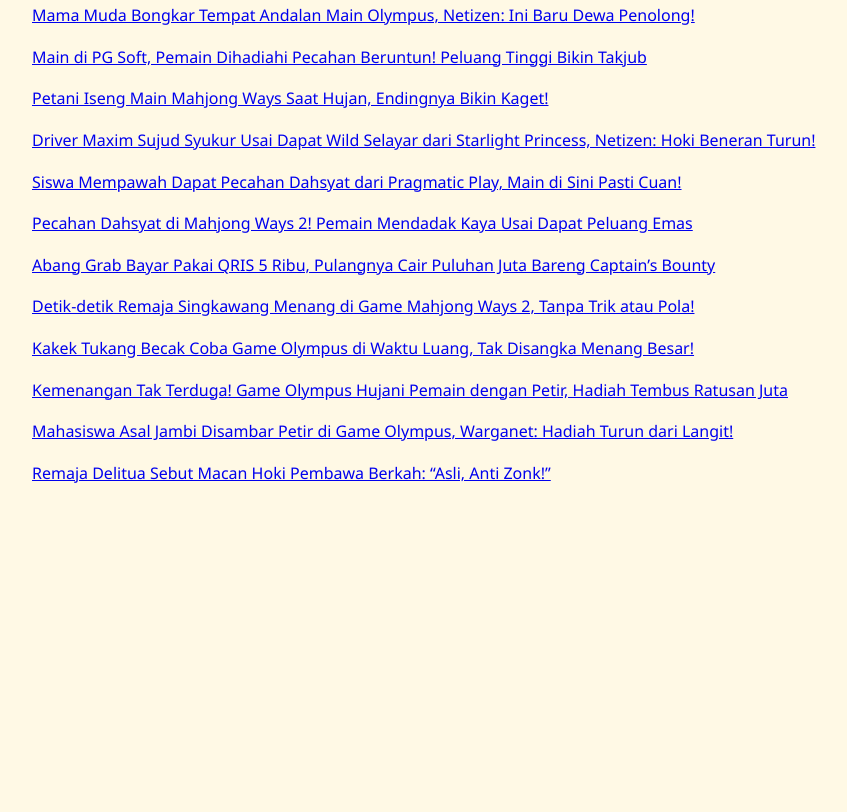
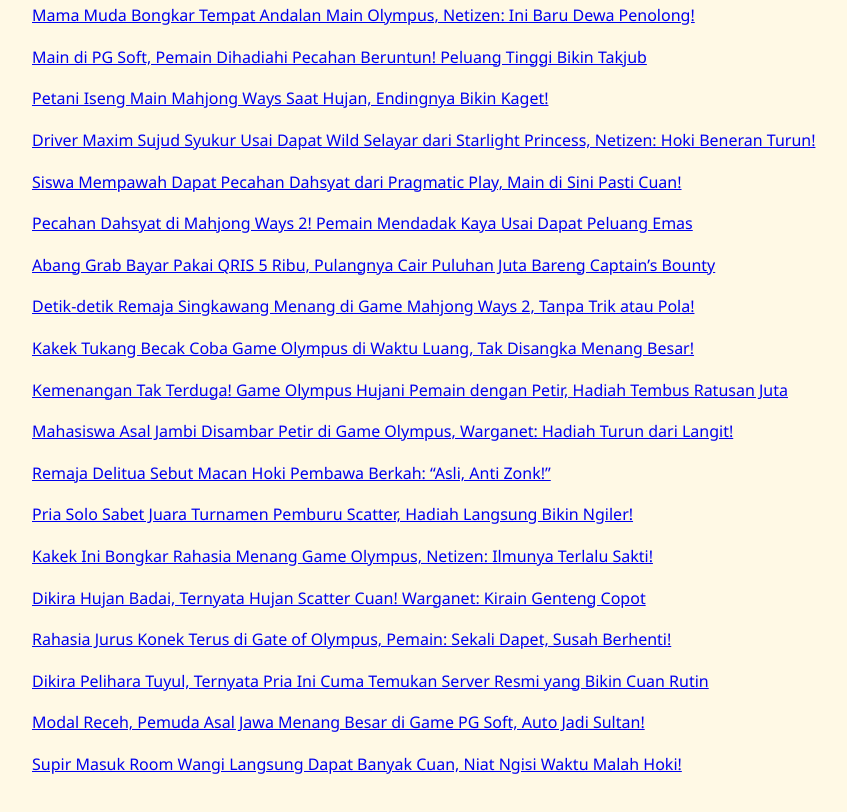
Before and after one commit to terbarunews/berita, a plain HTML site: page index.htm in a window 1280 px wide. Shown: the part 3400-4212 px from the top of the page, without its empty margins (158-1005 px from the left). Before the commit the page ends 3934 px from the top, so only its background shows below. Drawn offline with Linux system fonts and the light colour scheme.

Commit message:
Update index.htm

```diff
--- a/index.htm
+++ b/index.htm
@@ -255,5 +255,12 @@ height="0" width="0" style="display:none;visibility:hidden"></iframe></noscript>
 <p><a href="https://terbarunews.github.io/berita/kemenangan-tak-terduga-game-olympus-hujani-pemain-dengan-petir-hadiah-tembus-ratusan-juta.html" rel="dofollow">Kemenangan Tak Terduga! Game Olympus Hujani Pemain dengan Petir, Hadiah Tembus Ratusan Juta</a></p>
 <p><a href="https://terbarunews.github.io/berita/mahasiswa-asal-jambi-disambar-petir-di-game-olympus-warganet-hadiah-turun-dari-langit.html" rel="dofollow">Mahasiswa Asal Jambi Disambar Petir di Game Olympus, Warganet: Hadiah Turun dari Langit!</a></p>
 <p><a href="https://terbarunews.github.io/berita/remaja-delitua-sebut-macan-pembawa-berkah.html" rel="dofollow">Remaja Delitua Sebut Macan Hoki Pembawa Berkah: “Asli, Anti Zonk!”</a></p>
+  <p><a href="https://terbarunews.github.io/berita/pria-solo-sabet-juara-turnamen-pemburu-scatter.html" rel="dofollow">Pria Solo Sabet Juara Turnamen Pemburu Scatter, Hadiah Langsung Bikin Ngiler!</a></p>
+<p><a href="https://terbarunews.github.io/berita/kakek-ini-bongkar-rahasia-menang-game-olympus.html" rel="dofollow">Kakek Ini Bongkar Rahasia Menang Game Olympus, Netizen: Ilmunya Terlalu Sakti!</a></p>
+<p><a href="https://terbarunews.github.io/berita/hujan-scatter-bikin-cuan.html" rel="dofollow">Dikira Hujan Badai, Ternyata Hujan Scatter Cuan! Warganet: Kirain Genteng Copot</a></p>
+<p><a href="https://terbarunews.github.io/berita/rahasia-jurus-konek-terus-di-gate-of-olympus.html" rel="dofollow">Rahasia Jurus Konek Terus di Gate of Olympus, Pemain: Sekali Dapet, Susah Berhenti!</a></p>
+<p><a href="https://terbarunews.github.io/berita/dikira-pelihara-tuyul-ternyata-temukan-server-resmi.html" rel="dofollow">Dikira Pelihara Tuyul, Ternyata Pria Ini Cuma Temukan Server Resmi yang Bikin Cuan Rutin</a></p>
+<p><a href="https://terbarunews.github.io/berita/modal-receh-pemuda-asal-jawa-menang-besar-di-gmae-pg-soft-auto-jadi-sultan.html" rel="dofollow">Modal Receh, Pemuda Asal Jawa Menang Besar di Game PG Soft, Auto Jadi Sultan!</a></p>
+<p><a href="https://terbarunews.github.io/berita/supir-masuk-room-wangi-langsung-dapat-banyak-cuan.html" rel="dofollow">Supir Masuk Room Wangi Langsung Dapat Banyak Cuan, Niat Ngisi Waktu Malah Hoki!</a></p>
 </body>
 </html>
```
